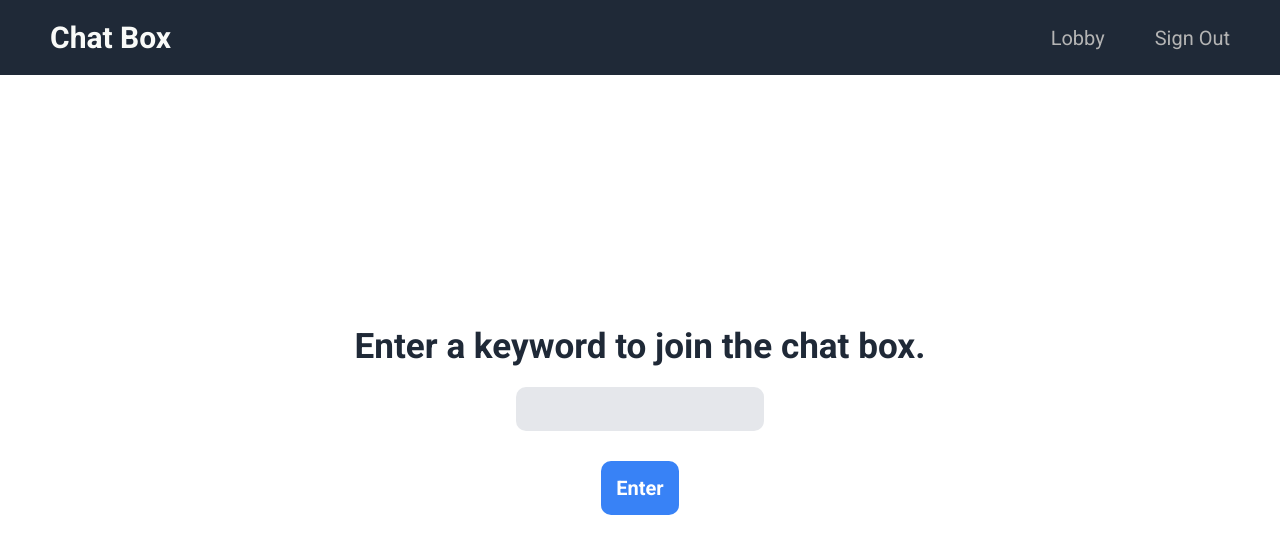
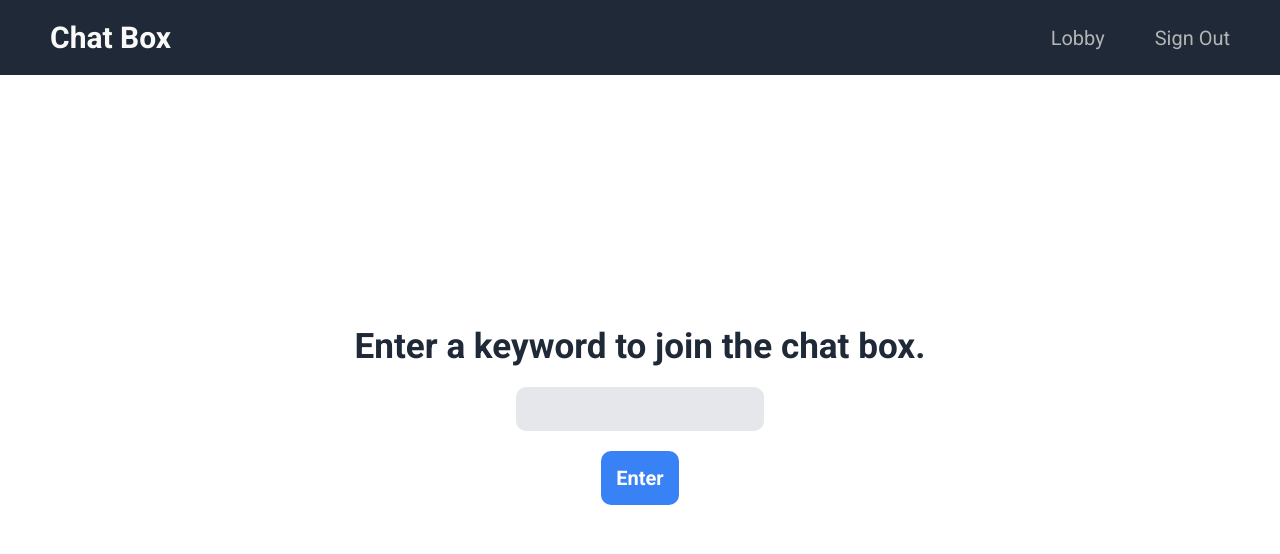
Before and after one commit to wyhong3103/chatbox, a React (Create React App) app: page / in a window 1280 px wide. Shown: the top 554 px of the page. Built offline with nearby package versions, Linux system fonts and the light colour scheme.

Commit message:
Update styles

```diff
--- a/src/styles/Lobby.css
+++ b/src/styles/Lobby.css
@@ -10,7 +10,7 @@
     flex-direction: column;
     justify-content: center;
     align-items: center;
-    gap : 3rem;
+    gap : 2rem;
 }
 
 .lobby-cont label{
```
